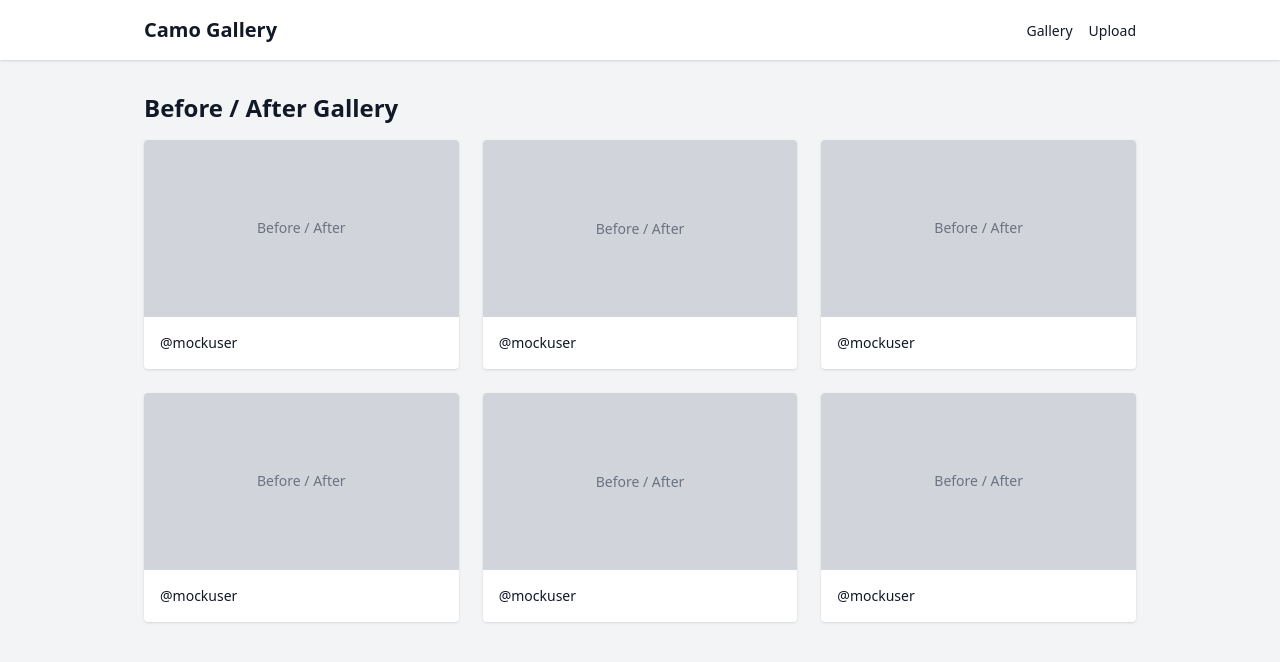
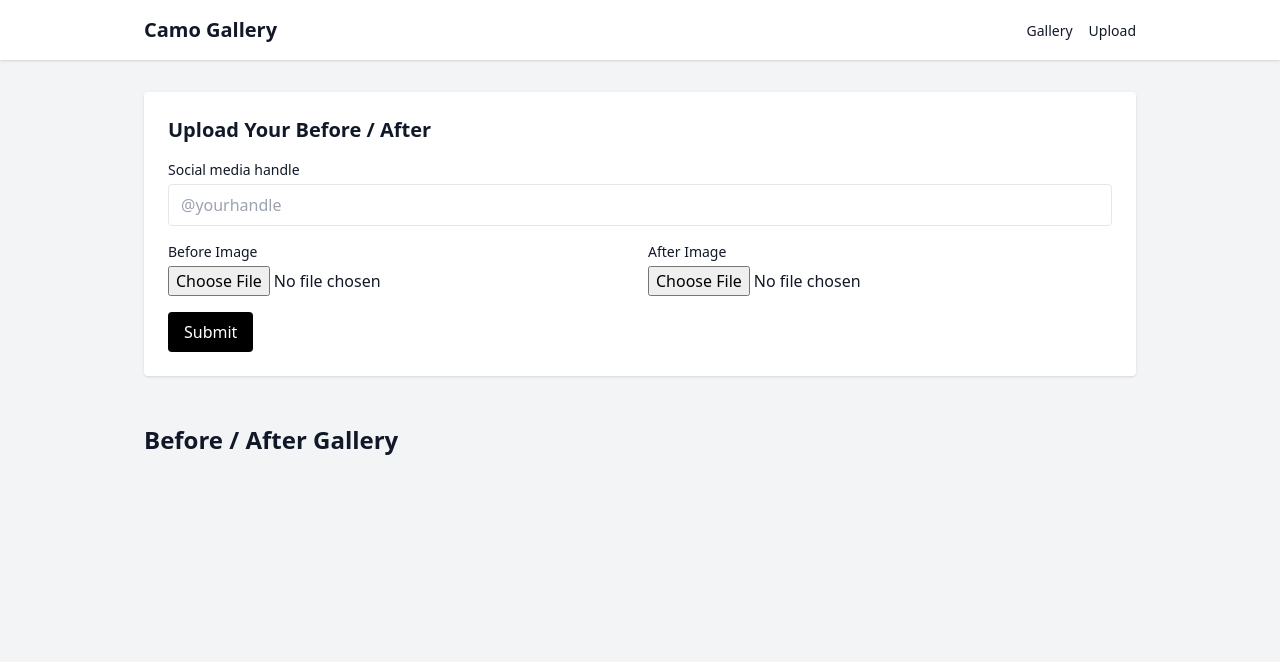
Before and after one commit to marcosSanchez-dev/camo-gallery-prototype, a React (Vite) app: page / in a window 1280 px wide. Shown: the top 662 px of the page. Built offline with nearby package versions, Linux system fonts and the light colour scheme.

Commit message:
feat: enable dynamic gallery from user uploads

```diff
--- a/src/App.jsx
+++ b/src/App.jsx
@@ -1,12 +1,21 @@
+import { useState } from "react";
 import Navbar from "./components/Navbar";
 import Gallery from "./components/Gallery";
+import UploadForm from "./components/UploadForm";
 
 function App() {
+  const [submissions, setSubmissions] = useState([]);
+
+  const handleNewSubmission = (data) => {
+    setSubmissions([data, ...submissions]); // añade al principio
+  };
+
   return (
     <div className="min-h-screen bg-gray-100 text-gray-900">
       <Navbar />
-      <main className="max-w-5xl mx-auto px-4 py-8">
-        <Gallery />
+      <main className="max-w-5xl mx-auto px-4 py-8 space-y-12">
+        <UploadForm onSubmit={handleNewSubmission} />
+        <Gallery items={submissions} />
       </main>
     </div>
   );
--- a/src/components/Gallery.jsx
+++ b/src/components/Gallery.jsx
@@ -1,14 +1,12 @@
 import GalleryCard from "./GalleryCard";
 
-export default function Gallery() {
-  const mockItems = Array.from({ length: 6 });
-
+export default function Gallery({ items = [] }) {
   return (
     <section>
       <h2 className="text-2xl font-semibold mb-4">Before / After Gallery</h2>
       <div className="grid grid-cols-1 sm:grid-cols-2 md:grid-cols-3 gap-6">
-        {mockItems.map((_, index) => (
-          <GalleryCard key={index} />
+        {items.map((item, index) => (
+          <GalleryCard key={index} data={item} />
         ))}
       </div>
     </section>
--- a/src/components/GalleryCard.jsx
+++ b/src/components/GalleryCard.jsx
@@ -1,11 +1,14 @@
-export default function GalleryCard() {
+export default function GalleryCard({ data }) {
+  const { before, after, social } = data;
+
   return (
     <div className="bg-white shadow rounded overflow-hidden">
-      <div className="aspect-video bg-gray-300 flex items-center justify-center text-sm text-gray-500">
-        Before / After
+      <div className="grid grid-cols-2 gap-0">
+        <img src={before} alt="Before" className="aspect-video object-cover" />
+        <img src={after} alt="After" className="aspect-video object-cover" />
       </div>
       <div className="p-4">
-        <p className="text-sm font-medium">@mockuser</p>
+        <p className="text-sm font-medium">{social}</p>
       </div>
     </div>
   );
--- a/src/components/UploadForm.jsx
+++ b/src/components/UploadForm.jsx
@@ -0,0 +1,84 @@
+import { useState } from "react";
+
+export default function UploadForm({ onSubmit }) {
+  const [before, setBefore] = useState(null);
+  const [after, setAfter] = useState(null);
+  const [social, setSocial] = useState("");
+
+  const handleImage = (e, type) => {
+    const file = e.target.files[0];
+    if (!file) return;
+    const url = URL.createObjectURL(file);
+    type === "before" ? setBefore(url) : setAfter(url);
+  };
+
+  const handleSubmit = (e) => {
+    e.preventDefault();
+    if (!before || !after || !social) {
+      alert("Please complete all fields.");
+      return;
+    }
+
+    const newEntry = { before, after, social };
+    onSubmit(newEntry);
+
+    // limpia el formulario
+    setBefore(null);
+    setAfter(null);
+    setSocial("");
+  };
+
+  return (
+    <form
+      onSubmit={handleSubmit}
+      className="bg-white p-6 shadow rounded space-y-4"
+    >
+      <h2 className="text-xl font-semibold">Upload Your Before / After</h2>
+
+      <div>
+        <label className="block text-sm font-medium mb-1">
+          Social media handle
+        </label>
+        <input
+          type="text"
+          value={social}
+          onChange={(e) => setSocial(e.target.value)}
+          placeholder="@yourhandle"
+          className="w-full border px-3 py-2 rounded"
+        />
+      </div>
+
+      <div className="grid grid-cols-2 gap-4">
+        <div>
+          <label className="block text-sm font-medium mb-1">Before Image</label>
+          <input
+            type="file"
+            accept="image/*"
+            onChange={(e) => handleImage(e, "before")}
+          />
+          {before && (
+            <img src={before} alt="Before" className="mt-2 rounded shadow" />
+          )}
+        </div>
+        <div>
+          <label className="block text-sm font-medium mb-1">After Image</label>
+          <input
+            type="file"
+            accept="image/*"
+            onChange={(e) => handleImage(e, "after")}
+          />
+          {after && (
+            <img src={after} alt="After" className="mt-2 rounded shadow" />
+          )}
+        </div>
+      </div>
+
+      <button
+        type="submit"
+        className="bg-black text-white px-4 py-2 rounded hover:bg-gray-800"
+      >
+        Submit
+      </button>
+    </form>
+  );
+}
```
Also changed, not shown: 1 other file (tests, documents, lock files or other folders).
